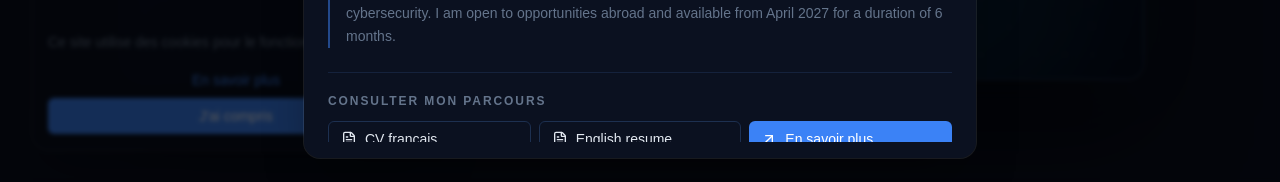
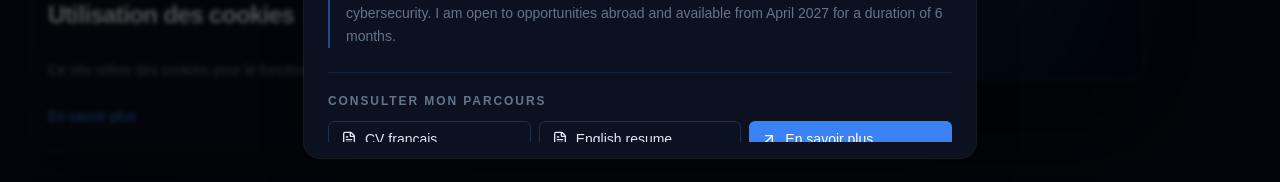
Before and after one commit to kylianjoff/kylianjulia, a Next.js app: page / in a window 1280 px wide. Shown: the part 618-800 px from the top of the page. Built offline with nearby package versions, Linux system fonts and the light colour scheme.

Commit message:
fix: responsive width

```diff
--- a/components/cookie-usage.tsx
+++ b/components/cookie-usage.tsx
@@ -26,7 +26,7 @@ export default function CookieUsageModal({
                     Ce site utilise des cookies pour le fonctionnement technique.
                 </p>
 
-                <div className="flex flex-col xs:flex-row justify-between gap-2 items-center">
+                <div className="flex flex-col sm:flex-row justify-between gap-2 items-center">
                     <a
                         href="/data-and-cookies"
                         className="inline-block text-sm font-medium text-primary underline-offset-4 transition-colors hover:underline"
@@ -34,7 +34,7 @@ export default function CookieUsageModal({
                         En savoir plus
                     </a>
 
-                    <Button className="w-full xs:w-auto" onClick={onOk}>
+                    <Button className="w-full sm:w-auto" onClick={onOk}>
                         J&apos;ai compris
                     </Button>
                 </div>
```
